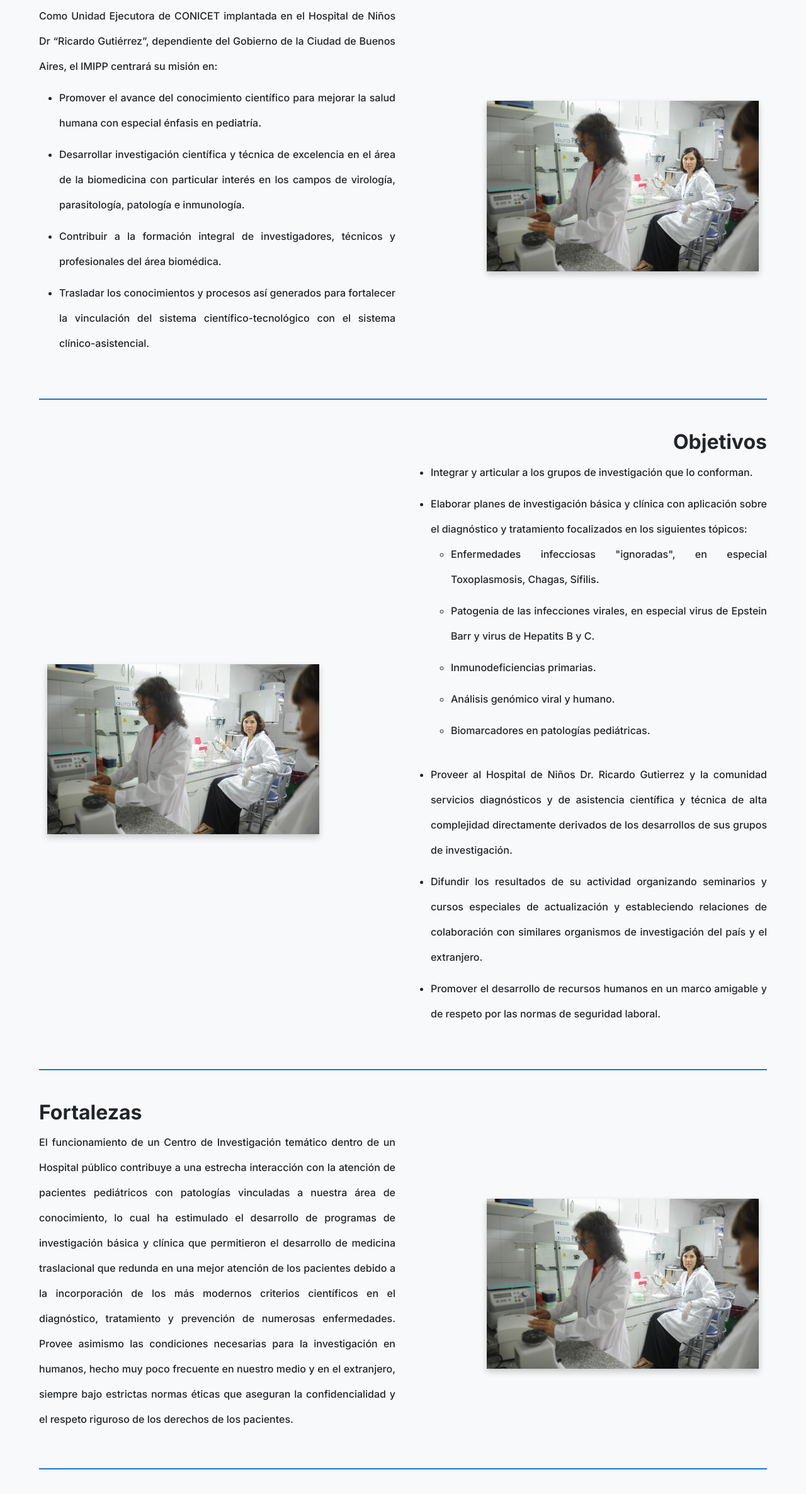
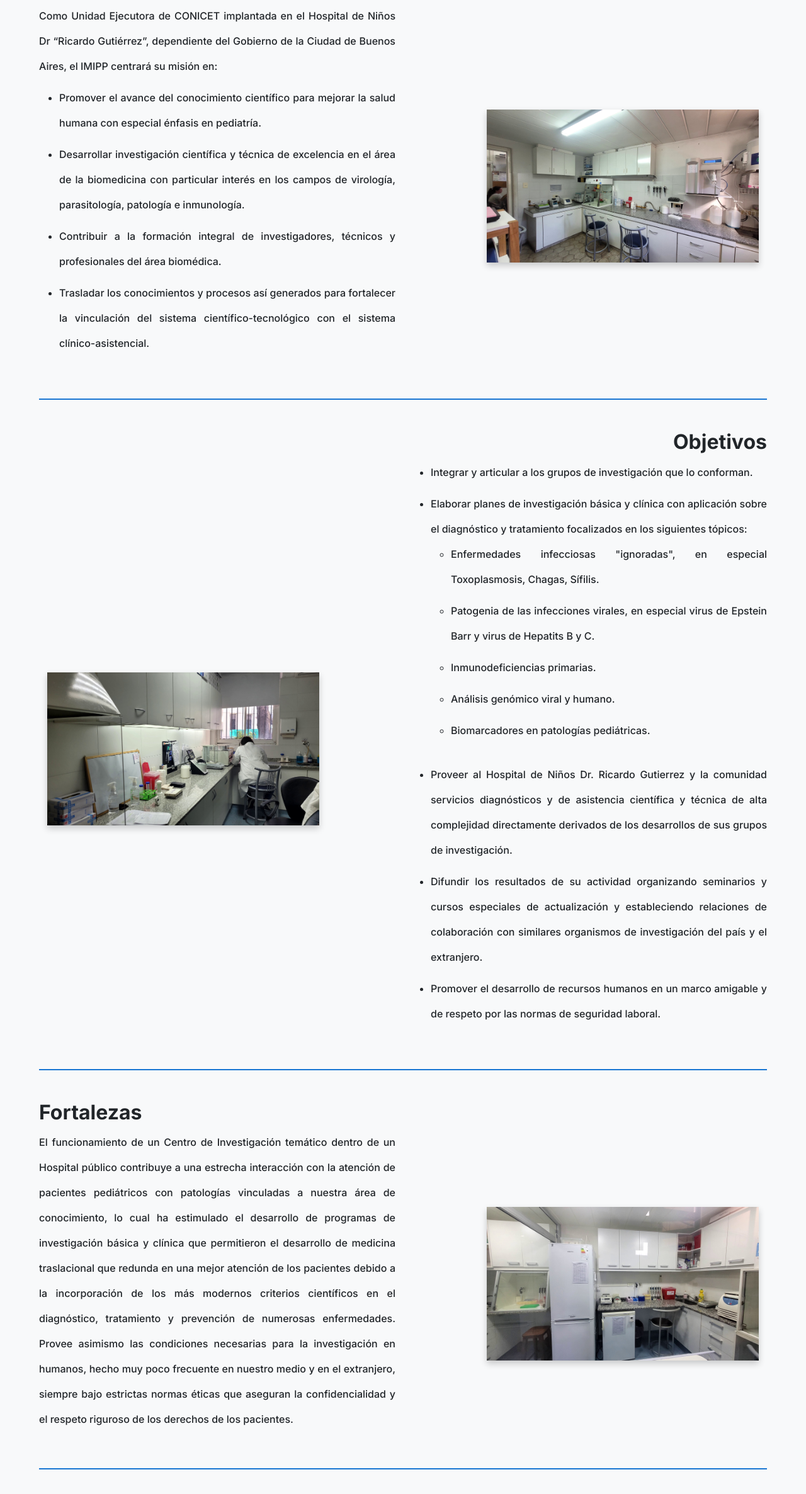
Before and after one commit to JuanPaladea/ProyectoIMIPP, a plain HTML site: page pages/institucional.html in a window 1280 px wide. Shown: the part 167-2540 px from the top of the page at 63% size. Drawn offline with nearby package versions, Linux system fonts and the light colour scheme.

Commit message:
cambios fotos

```diff
--- a/pages/institucional.html
+++ b/pages/institucional.html
@@ -69,7 +69,7 @@
                         </ul>
                     </div>
                     <div class="col-12 col-lg-6 my-auto institucional-img-container-right" data-aos="fade-down">
-                        <img src="../assets/img/grupos.jpg" alt="pipeteo" class="institucional-img my-4">
+                        <img src="../assets/img/institucional1.jpg" alt="pipeteo" class="institucional-img my-4">
                     </div>
                 </div>
                 <div class="col">
@@ -82,7 +82,7 @@
                 </div>
                 <div class="row">
                     <div class="col-12 col-lg-6 my-auto institucional-img-container-left" data-aos="fade-down">
-                        <img src="../assets/img/grupos.jpg" alt="pipeteo" class="institucional-img my-4">
+                        <img src="../assets/img/institucional2.jpg" alt="pipeteo" class="institucional-img my-4">
                     </div>
                     <div class="col-12 col-lg-6 my-auto institucional-texto" data-aos="fade-down">
                         <ul>
@@ -115,7 +115,7 @@
                         <p>El funcionamiento de un Centro de Investigación temático dentro de un Hospital público contribuye a una estrecha interacción con la atención de pacientes pediátricos con patologías vinculadas a nuestra área de conocimiento, lo cual ha estimulado el desarrollo de programas de investigación básica y clínica que permitieron el desarrollo de medicina traslacional que redunda en una mejor atención de los pacientes debido a la incorporación de los más modernos criterios científicos en el diagnóstico, tratamiento y prevención de numerosas enfermedades. Provee asimismo las condiciones necesarias para la investigación en humanos, hecho muy poco frecuente en nuestro medio y en el extranjero, siempre bajo estrictas normas éticas que aseguran la confidencialidad y el respeto riguroso de los derechos de los pacientes.</p>
                     </div>
                     <div class="col-12 col-lg-6 my-auto institucional-img-container-right" data-aos="fade-down">
-                        <img src="../assets/img/grupos.jpg" alt="pipeteo" class="institucional-img my-4">
+                        <img src="../assets/img/institucional3.jpg" alt="pipeteo" class="institucional-img my-4">
                     </div>
                 </div>
                 <div class="col">
```
Also changed, not shown: pages/lineasdeinvestigacion.html (+1 -1 lines), pages/servicios.html (+4 -1 lines), assets/img/el-imipp.jpg, assets/img/institucional1.jpg (added), assets/img/institucional2.jpg (added), assets/img/institucional3.jpg (added), assets/img/servicios.jpg (added).
